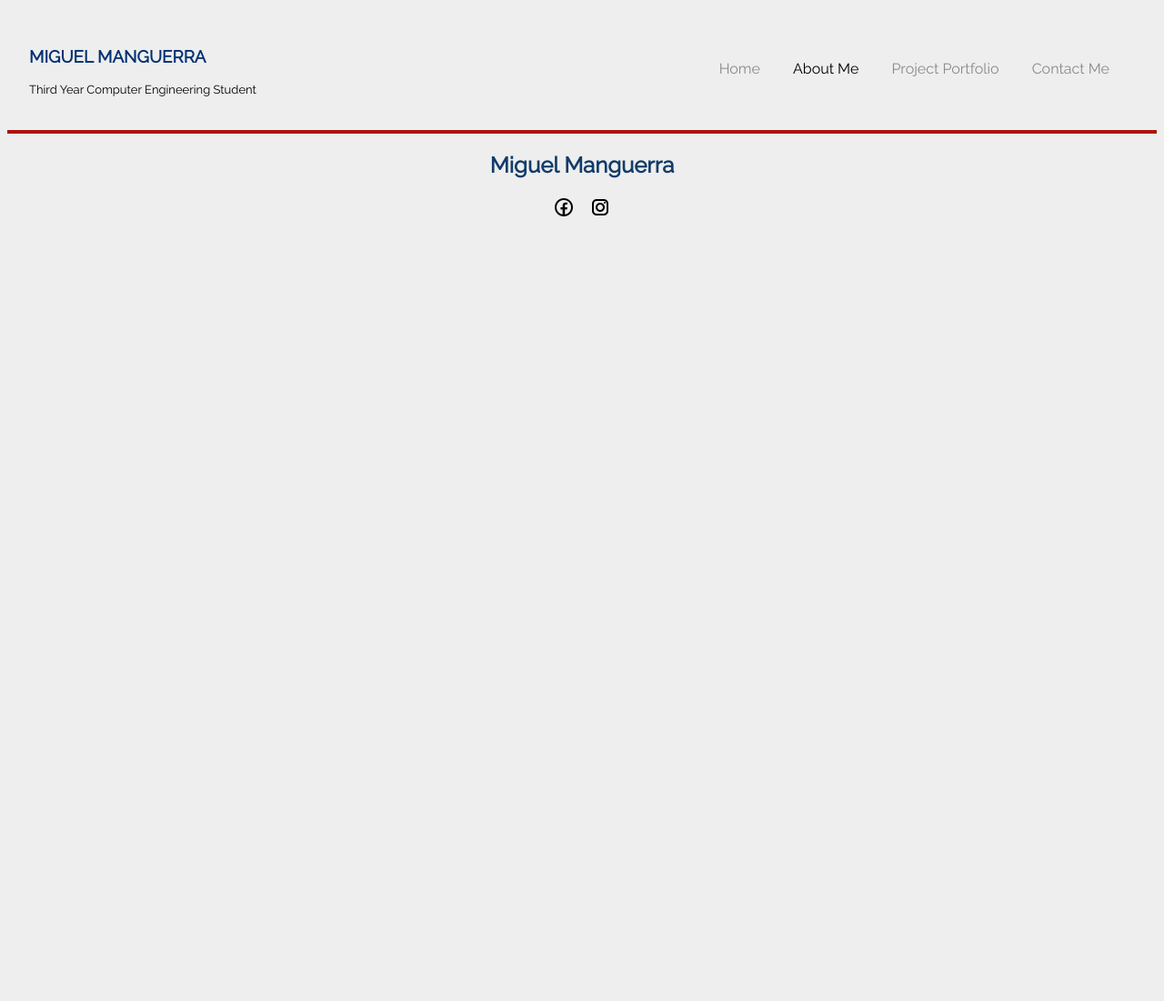
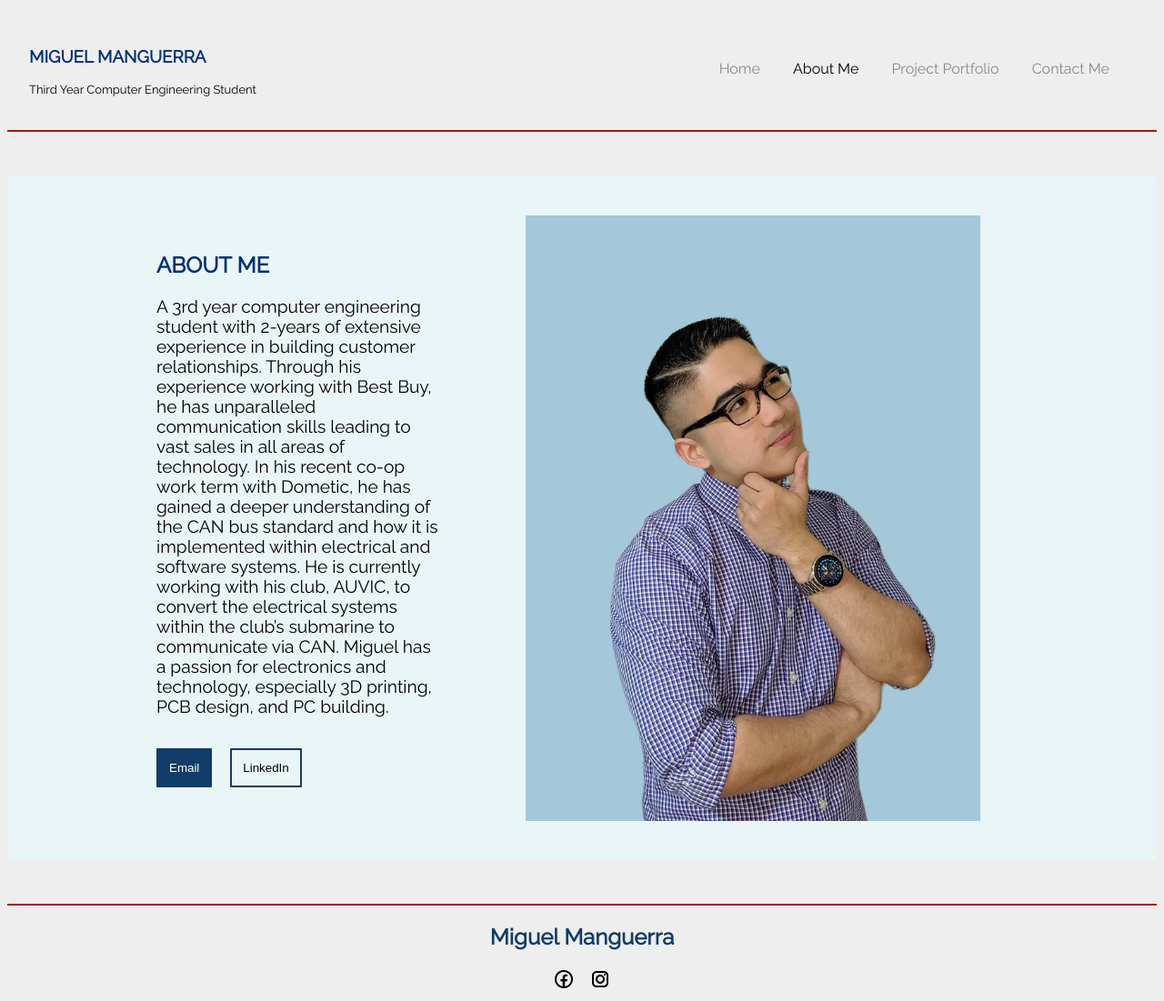
Before and after one commit to peterrwilson99/miguel-portfolio, a plain HTML site: page about.html in a window 1280 px wide. Shown: the whole page at 91% size. Before the commit the page ends 800 px from the top, so only its background shows below. Drawn offline with Linux system fonts and the light colour scheme.

Commit message:
beginning about page

```diff
--- a/about.html
+++ b/about.html
@@ -3,7 +3,7 @@
     <meta charset="UTF-8">
     <meta http-equiv="X-UA-Compatible" content="IE=edge">
     <meta name="viewport" content="width=device-width, initial-scale=1.0">
-    <title>Document</title>
+    <title>About Me</title>
     <link rel="stylesheet" href="style.css">
     <link rel="preconnect" href="https://fonts.googleapis.com">
     <link rel="preconnect" href="https://fonts.gstatic.com" crossorigin>
@@ -15,9 +15,9 @@
     <div class="container" id="toolbar">
         <div class="nav-wrapper">
 
-            <div class="left-side">
+            <div class="d-flex">
                 <div onclick="location.href='index.html';">
-                    <h3>MIGUEL MANGUERRA</h3>
+                    <h3 class="blue-text">MIGUEL MANGUERRA</h3>
                     <p class="small-Header">Third Year Computer Engineering Student</p>
                 </div>
 
@@ -49,7 +49,35 @@
         </div>
     </div>
 
+    <section class="bg-lightblue w-100">
+        <div class="d-flex container-md">
+            <div class="about-bio p-2rem">
+                <h1 class="blue-text">ABOUT ME</h1>
+                <p class="text-large">
+                    A 3rd year computer engineering student with 2-years of
+                    extensive experience in building customer relationships.
+                    Through his experience working with Best Buy, he has
+                    unparalleled communication skills leading to vast sales
+                    in all areas of technology. In his recent co-op work term
+                    with Dometic, he has gained a deeper understanding of the
+                    CAN bus standard and how it is implemented within electrical
+                    and software systems. He is currently working with his club,
+                    AUVIC, to convert the electrical systems within the club’s
+                    submarine to communicate via CAN. Miguel has a passion for
+                    electronics and technology, especially 3D printing, PCB
+                    design, and PC building.
+                </p>
+                <div class="d-flex button-row">
+                    <button type="button" class="btn btn-primary btn-lg px-1rem mx-1rem"><a href="">Email</a></button>
+                    <button type="button" class="btn-primary btn-lg btn-clear mx-1rem"><a href="https://www.linkedin.com/in/miguelmanguerra/">LinkedIn</a></button>
+                </div>
+            </div>
+            <div class="image-wrapper about-bio-image">
+                <img class="about-bio-image" src="images/Miguel-about-me.webp" alt="Miguel Manguerra">
+            </div>
 
+        </div>
+    </section>
 
 
     <div class="border-bottom">
--- a/style.css
+++ b/style.css
@@ -33,6 +33,18 @@ a {
 
 .p-2rem{
     padding: 2rem;
+}
+
+.text-inverse {
+    color: white;
+}
+
+.w-100{
+    width: 100%;
+}
+
+.text-large{
+    font-size: larger;
 }
 
 
@@ -121,6 +133,16 @@ a {
     justify-content: space-between;
 }
 
+.about-bio{
+    width: 50%;
+}
+
+
+.button-row{
+    padding-top: 1rem;
+    padding-bottom: 1rem;
+    gap: 20px;
+}
 /* Phone Layouts */
 
 @media only screen and (max-width: 600px) {
@@ -158,8 +180,32 @@ a {
 
 /* utility stuff */
 
+.bg-lightblue{
+    background-color: rgb(234,245,247);
+    margin-left: 0 !important;
+    margin-right: 0 !important;
+}
+
+.mx-1rem{
+    padding-right: 1rem;
+    padding-left: 1rem;
+}
+
 .d-flex{
     display: flex;
+}
+
+.spacer-10px{
+    width: 10px;
+}
+.container-md{
+    width: min(100%,1000px);
+    margin: auto;
+    padding: 2rem;
+}
+
+.blue-text{
+    color: rgb(0, 49, 114);
 }
 
 #page-header{
@@ -192,12 +238,33 @@ a {
 
 
 .btn{
-    padding: 0.5rem;
+    padding: 0.75rem;
+    transition-duration: 0.4s;
+    background-position: center;
     background-color: #123C69;
+    border: 2px solid #123C69;
+    color: white;
+    border-radius: 1px;
+}
+
+.btn:hover{
+    background-color: white;
+    color: black;
+}
+
+.btn-clear{
+    padding: 0.75rem;
+    transition-duration: 0.4s;
+    background-color: transparent;
+    border: 2px solid #123C69;
     background-position: center;
+    color: black;
+    border-radius: 1px;
+}
+
+.btn-clear:hover{
+    background-color: #123C69;
     color: white;
-    border-radius: 4px;
-    height: 40px
 }
 
 .smalltext{
@@ -222,6 +289,12 @@ a {
     display: flex;
     align-items: center;
     justify-content: center;
+    width: fit-content;
+    height: auto;
+}
+
+.about-bio-image{
+    width: 100%;
 }
 
 .image-wrapper img{
```
Also changed, not shown: index.html (+1 -1 lines), images/Miguel-about-me.webp (added).
